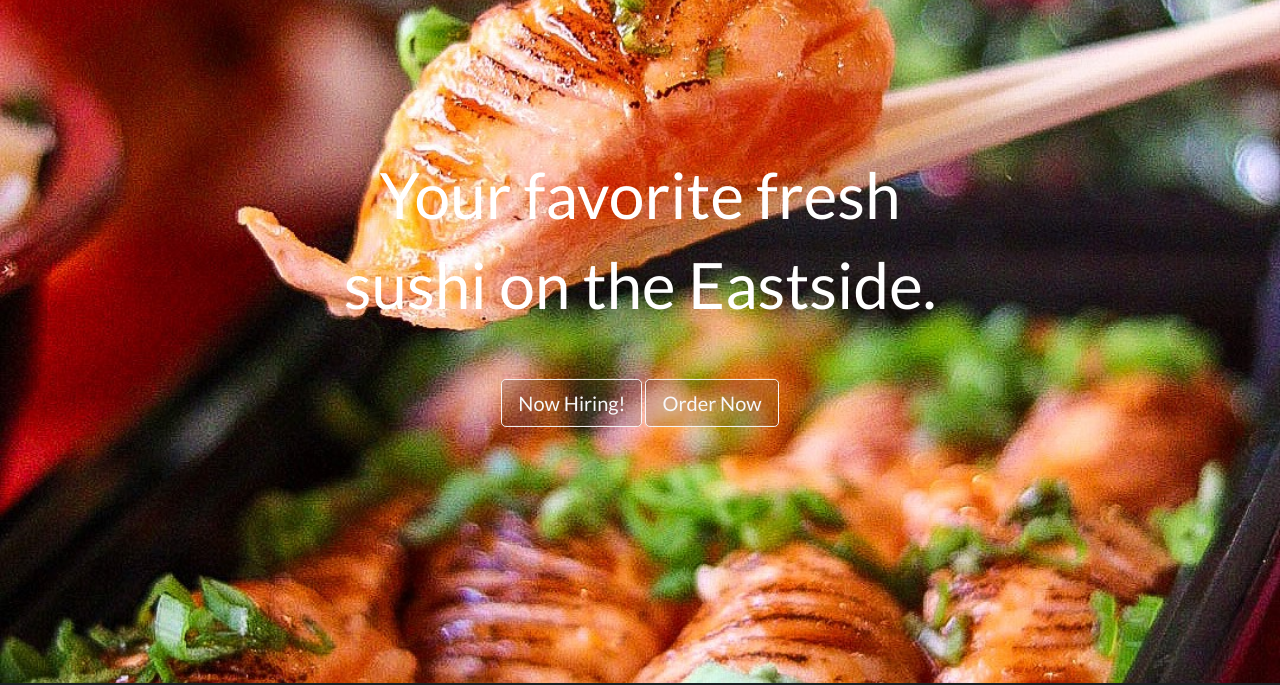
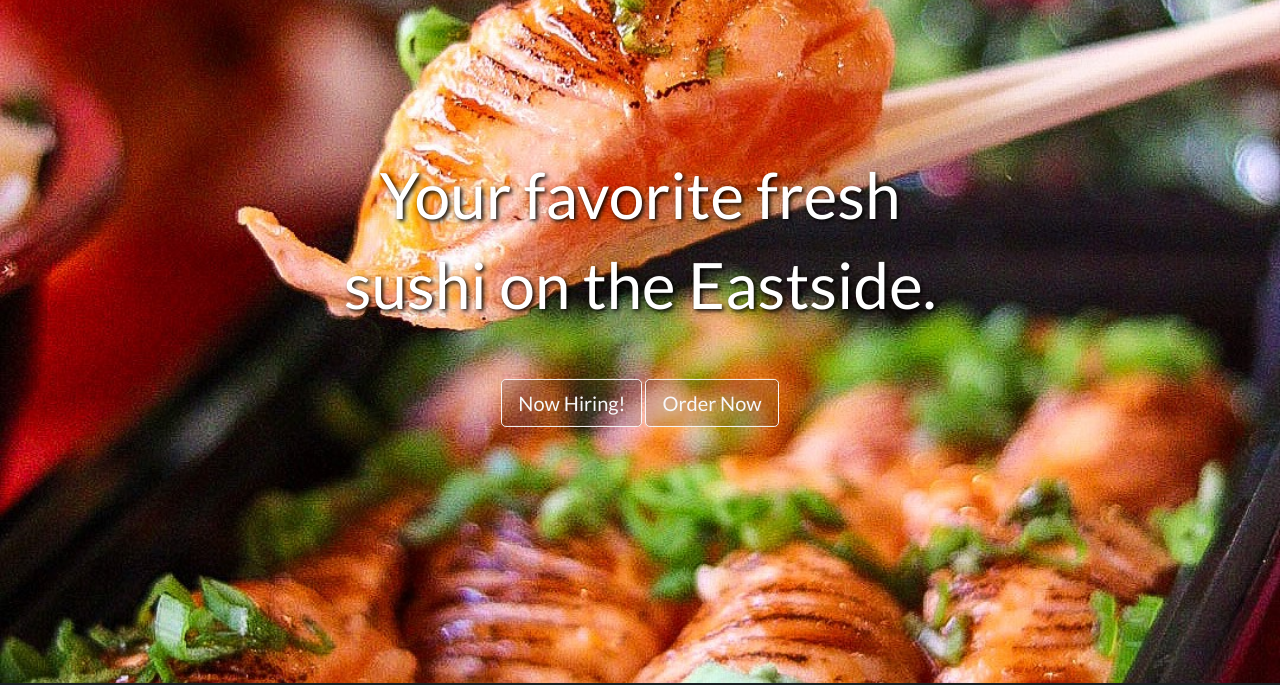
Before and after one commit to Laniella/SushiJ, a plain HTML site: page index.html in a window 1280 px wide. Shown: the part 117-802 px from the top of the page. Drawn offline with nearby package versions, Linux system fonts and the light colour scheme.

Commit message:
added a drop shadow on the intro text

```diff
--- a/css/styles.css
+++ b/css/styles.css
@@ -68,6 +68,7 @@ table{
   font-size: 4rem;
   line-height: 1.4;
   padding-bottom: 5%;
+  text-shadow: 2px 2px 4px #000000;
 }
 
 /* About Section */
```
